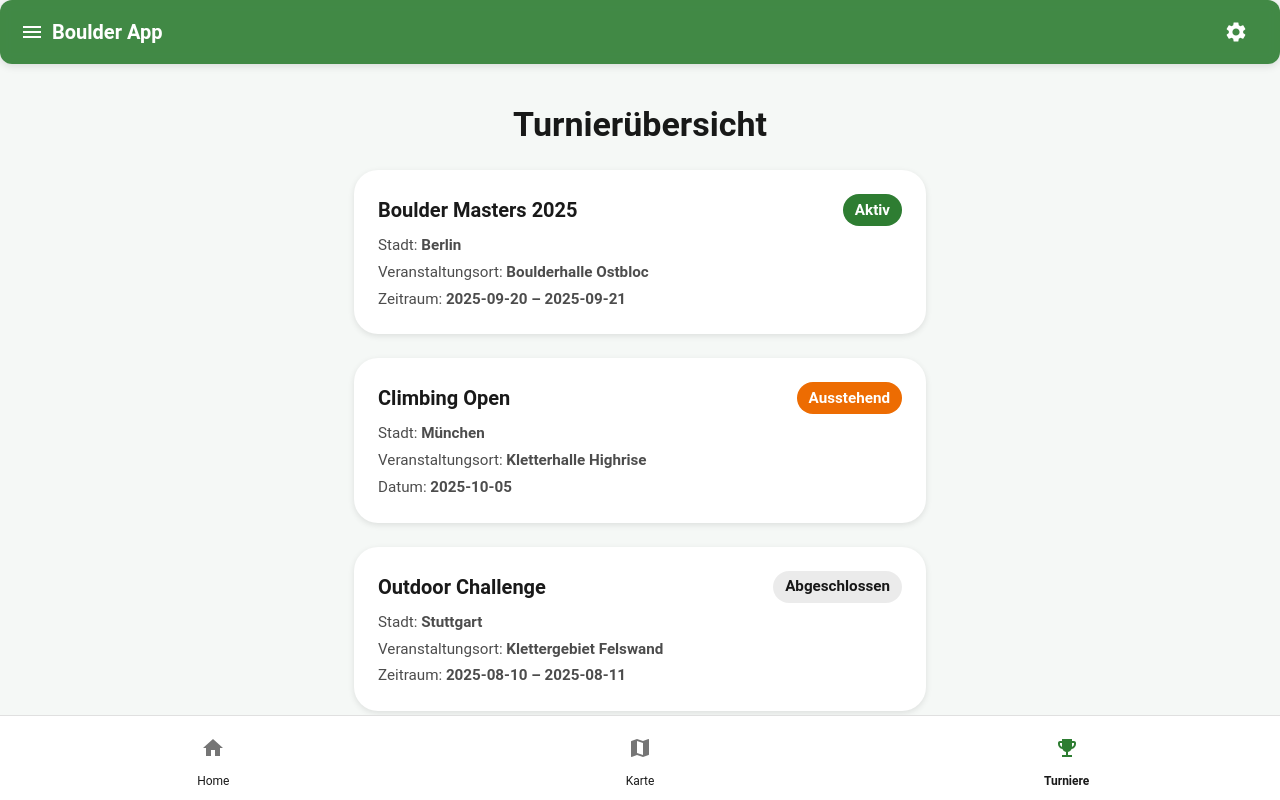
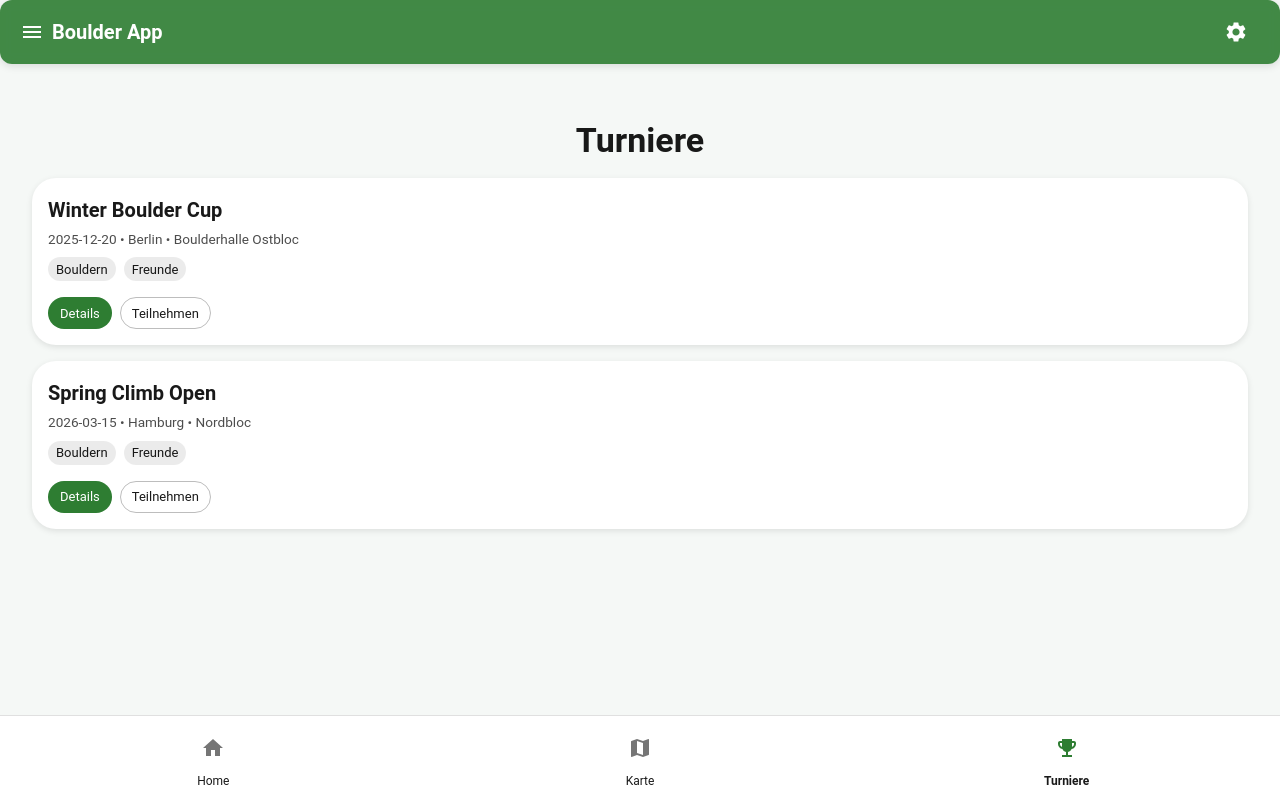
Before and after one commit to JonasFlachmann/ClimbingTurnamentAppPublic, a Next.js app: page /tournament-overview in a window 1280 px wide. Shown: the top 800 px of the page. Built offline with nearby package versions, Linux system fonts and the light colour scheme.

Commit message:
Update tournament-overview.tsx

```diff
--- a/pages/tournament-overview.tsx
+++ b/pages/tournament-overview.tsx
@@ -1,143 +1,71 @@
+// pages/tournament-overview.tsx
 import React from "react";
 import { Box, Paper, Typography, Stack, Chip, IconButton } from "@mui/material";
+import { useRouter } from "next/router";
 import HomeIcon from "@mui/icons-material/Home";
 import MapIcon from "@mui/icons-material/Map";
 import EmojiEventsIcon from "@mui/icons-material/EmojiEvents";
-import { useRouter } from "next/router";
 
-// Dummy-Daten für Turniere
-const tournaments = [
+type Tournament = {
+  id: string;
+  name: string;
+  date: string;
+  city: string;
+  hall: string;
+};
+
+const mockTournaments: Tournament[] = [
   {
-    id: 1,
-    name: "Boulder Masters 2025",
-    status: "Aktiv",
-    stadt: "Berlin",
-    ort: "Boulderhalle Ostbloc",
-    start: "2025-09-20",
-    ende: "2025-09-21",
+    id: "t1",
+    name: "Winter Boulder Cup",
+    date: "2025-12-20",
+    city: "Berlin",
+    hall: "Boulderhalle Ostbloc",
   },
   {
-    id: 2,
-    name: "Climbing Open",
-    status: "Ausstehend",
-    stadt: "München",
-    ort: "Kletterhalle Highrise",
-    start: "2025-10-05",
-    ende: "2025-10-05",
-  },
-  {
-    id: 3,
-    name: "Outdoor Challenge",
-    status: "Abgeschlossen",
-    stadt: "Stuttgart",
-    ort: "Klettergebiet Felswand",
-    start: "2025-08-10",
-    ende: "2025-08-11",
-  },
-  {
-    id: 4,
-    name: "City Boulder Cup",
-    status: "Aktiv",
-    stadt: "Hamburg",
-    ort: "Urban Boulderhalle",
-    start: "2025-09-15",
-    ende: "2025-09-15",
-  },
-  {
-    id: 5,
-    name: "Alpen Climb Fest",
-    status: "Ausstehend",
-    stadt: "Garmisch",
-    ort: "Klettergebiet Zugspitze",
-    start: "2025-10-10",
-    ende: "2025-10-12",
-  },
-  {
-    id: 6,
-    name: "Boulder Jam",
-    status: "Abgeschlossen",
-    stadt: "Leipzig",
-    ort: "Boulderhalle BlocNoir",
-    start: "2025-08-20",
-    ende: "2025-08-20",
+    id: "t2",
+    name: "Spring Climb Open",
+    date: "2026-03-15",
+    city: "Hamburg",
+    hall: "Nordbloc",
   },
 ];
 
-const statusColor = (status: string) => {
-  switch (status) {
-    case "Aktiv":
-      return "success";
-    case "Ausstehend":
-      return "warning";
-    case "Abgeschlossen":
-      return "default";
-    default:
-      return "primary";
-  }
-};
-
-const TournamentOverviewPage: React.FC = () => {
+export default function TournamentOverviewPage() {
   const router = useRouter();
-
-  const handleTournamentClick = (id: number) => {
-    // Später z.B. router.push(`/tournament/${id}`);
-    router.push("/tournament");
-  };
-
-  // Für das Footer-Highlighting
   const currentPath = router.pathname;
 
   return (
-    <Box sx={{ minHeight: "100vh", bgcolor: "background.default", pb: 10 }}>
-      <Typography variant="h4" sx={{ p: 3, fontWeight: "bold", textAlign: "center" }}>
-        Turnierübersicht
+    <Box sx={{ px: 2, pb: 10, pt: 5 }}>
+      <Typography variant="h4" sx={{ fontWeight: "bold", mb: 2, textAlign: "center" }}>
+        Turniere
       </Typography>
-      <Stack spacing={3} sx={{ px: { xs: 2, md: 8 }, maxWidth: 700, mx: "auto" }}>
-        {tournaments.map((turnier) => (
-          <Paper
-            key={turnier.id}
-            elevation={3}
-            sx={{
-              p: 3,
-              borderRadius: 3,
-              cursor: "pointer",
-              transition: "box-shadow 0.2s",
-              "&:hover": { boxShadow: 8 },
-            }}
-            onClick={() => handleTournamentClick(turnier.id)}
-          >
-            <Stack direction="row" alignItems="center" spacing={2} sx={{ mb: 1 }}>
-              <Typography variant="h6" sx={{ fontWeight: "bold", flexGrow: 1 }}>
-                {turnier.name}
-              </Typography>
-              <Chip
-                label={turnier.status}
-                color={statusColor(turnier.status)}
-                sx={{ fontWeight: "bold", fontSize: "0.95rem" }}
-              />
+
+      <Stack spacing={2}>
+        {mockTournaments.map((t) => (
+          <Paper key={t.id} elevation={2} sx={{ p: 2, borderRadius: 3 }}>
+            <Typography variant="h6" sx={{ mb: 0.5 }}>
+              {t.name}
+            </Typography>
+            <Typography variant="body2" color="text.secondary">
+              {t.date} • {t.city} • {t.hall}
+            </Typography>
+            <Stack direction="row" spacing={1} sx={{ mt: 1 }}>
+              <Chip label="Bouldern" size="small" />
+              <Chip label="Freunde" size="small" />
             </Stack>
-            <Typography sx={{ color: "text.secondary", mb: 0.5 }}>
-              Stadt: <strong>{turnier.stadt}</strong>
-            </Typography>
-            <Typography sx={{ color: "text.secondary", mb: 0.5 }}>
-              Veranstaltungsort: <strong>{turnier.ort}</strong>
-            </Typography>
-            <Typography sx={{ color: "text.secondary" }}>
-              {turnier.start === turnier.ende
-                ? (
-                  <>Datum: <strong>{turnier.start}</strong></>
-                ) : (
-                  <>Zeitraum: <strong>{turnier.start} – {turnier.ende}</strong></>
-                )
-              }
-            </Typography>
+            <Stack direction="row" spacing={1} sx={{ mt: 2 }}>
+              <Chip clickable color="primary" label="Details" onClick={() => router.push("/tournament")} />
+              <Chip clickable variant="outlined" label="Teilnehmen" onClick={() => router.push("/tournament")} />
+            </Stack>
           </Paper>
         ))}
       </Stack>
 
-      {/* Footer wie auf home.tsx */}
+      {/* Lokalen Footer ausblenden – zentraler Footer kommt aus Layout */}
       <Box
         component="footer"
+        hidden
         sx={{
           position: "fixed",
           left: 0,
@@ -154,11 +82,7 @@ const TournamentOverviewPage: React.FC = () => {
         }}
       >
         <Box sx={{ display: "flex", flexDirection: "column", alignItems: "center" }}>
-          <IconButton
-            size="large"
-            color={currentPath === "/home" ? "primary" : "default"}
-            onClick={() => router.push("/home")}
-          >
+          <IconButton size="large" color={currentPath === "/home" ? "primary" : "default"} onClick={() => router.push("/home")}>
             <HomeIcon />
           </IconButton>
           <Typography variant="caption" sx={{ fontWeight: currentPath === "/home" ? "bold" : "normal" }}>
@@ -166,11 +90,7 @@ const TournamentOverviewPage: React.FC = () => {
           </Typography>
         </Box>
         <Box sx={{ display: "flex", flexDirection: "column", alignItems: "center" }}>
-          <IconButton
-            size="large"
-            color={currentPath === "/map" ? "primary" : "default"}
-            onClick={() => router.push("/map")}
-          >
+          <IconButton size="large" color={currentPath === "/map" ? "primary" : "default"} onClick={() => router.push("/map")}>
             <MapIcon />
           </IconButton>
           <Typography variant="caption" sx={{ fontWeight: currentPath === "/map" ? "bold" : "normal" }}>
@@ -192,6 +112,4 @@ const TournamentOverviewPage: React.FC = () => {
       </Box>
     </Box>
   );
-};
-
-export default TournamentOverviewPage;
+}
```
